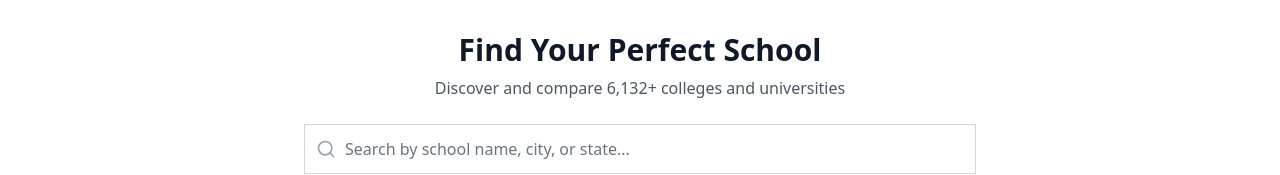
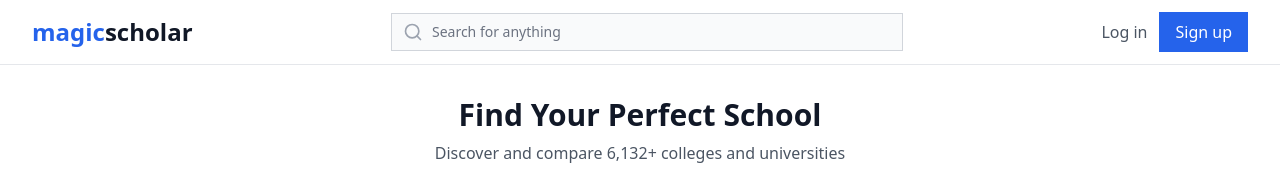
Before and after one commit to djahern-max/magicscholar_frontend, a Next.js app: page / in a window 1280 px wide. Shown: the top 175 px of the page. Built offline with nearby package versions, Linux system fonts and the light colour scheme; no server answers.

Commit message:
updated header.tsx

```diff
--- /dev/null
+++ b/src/app/client-layout.tsx
@@ -0,0 +1,46 @@
+'use client';
+
+import { useState } from 'react'
+import Header from '@/components/layout/header'
+import LoginModal from '@/components/ui/login-modal'
+
+export default function ClientLayout({
+  children,
+}: {
+  children: React.ReactNode
+}) {
+  const [isLoginModalOpen, setIsLoginModalOpen] = useState(false);
+  const [isRegisterMode, setIsRegisterMode] = useState(false);
+
+  const handleLoginClick = () => {
+    setIsRegisterMode(false);
+    setIsLoginModalOpen(true);
+  };
+
+  const handleRegisterClick = () => {
+    setIsRegisterMode(true);
+    setIsLoginModalOpen(true);
+  };
+
+  const handleCloseModal = () => {
+    setIsLoginModalOpen(false);
+  };
+
+  return (
+    <>
+      <Header
+        onLoginClick={handleLoginClick}
+        onRegisterClick={handleRegisterClick}
+      />
+      <main>{children}</main>
+
+      {isLoginModalOpen && (
+        <LoginModal
+          isOpen={isLoginModalOpen}
+          onClose={handleCloseModal}
+          isRegisterMode={isRegisterMode}
+        />
+      )}
+    </>
+  )
+}
--- a/src/app/layout.tsx
+++ b/src/app/layout.tsx
@@ -1,8 +1,9 @@
 import type { Metadata, Viewport } from 'next'
+import ClientLayout from './client-layout'
 import './globals.css'
 
 export const metadata: Metadata = {
-  title: 'MagicScholar', // Clean, short title
+  title: 'MagicScholar',
   description: 'Find your perfect college and scholarships',
   metadataBase: new URL(process.env.NEXT_PUBLIC_APP_URL || 'http://localhost:3000'),
   openGraph: {
@@ -33,7 +34,9 @@ export default function RootLayout({
 }) {
   return (
     <html lang="en">
-      <body>{children}</body>
+      <body>
+        <ClientLayout>{children}</ClientLayout>
+      </body>
     </html>
   )
 }
--- a/src/components/layout/header.tsx
+++ b/src/components/layout/header.tsx
@@ -66,19 +66,17 @@ export default function Header({ onLoginClick, onRegisterClick }: HeaderProps) {
           {/* Search Bar (Desktop) */}
           <div className="hidden md:flex flex-1 max-w-lg mx-8">
             <div className="relative w-full">
-              <div className={`absolute inset-y-0 left-0 pl-3 flex items-center pointer-events-none transition-colors ${
-                isSearchFocused ? 'text-blue-500' : 'text-gray-400'
-              }`}>
+              <div className={`absolute inset-y-0 left-0 pl-3 flex items-center pointer-events-none transition-colors ${isSearchFocused ? 'text-blue-500' : 'text-gray-400'
+                }`}>
                 <Search className="h-5 w-5" />
               </div>
               <input
                 type="text"
                 placeholder="Search for anything"
-                className={`block w-full pl-10 pr-3 py-2 border rounded-lg text-sm placeholder-gray-500 transition-all duration-200 ${
-                  isSearchFocused
+                className={`block w-full pl-10 pr-3 py-2 border rounded-lg text-sm placeholder-gray-500 transition-all duration-200 ${isSearchFocused
                     ? 'border-blue-500 ring-2 ring-blue-100 bg-white'
                     : 'border-gray-300 bg-gray-50 hover:bg-white hover:border-gray-400'
-                }`}
+                  }`}
                 onFocus={() => setIsSearchFocused(true)}
                 onBlur={() => setIsSearchFocused(false)}
               />
@@ -214,6 +212,12 @@ export default function Header({ onLoginClick, onRegisterClick }: HeaderProps) {
               </>
             ) : (
               <div className="space-y-3">
+                <a href="/" className="block text-gray-700 hover:text-blue-600 font-medium">
+                  Schools
+                </a>
+                <a href="/scholarships" className="block text-gray-700 hover:text-blue-600 font-medium">
+                  Scholarships
+                </a>
                 <button
                   onClick={() => {
                     onLoginClick();
```
